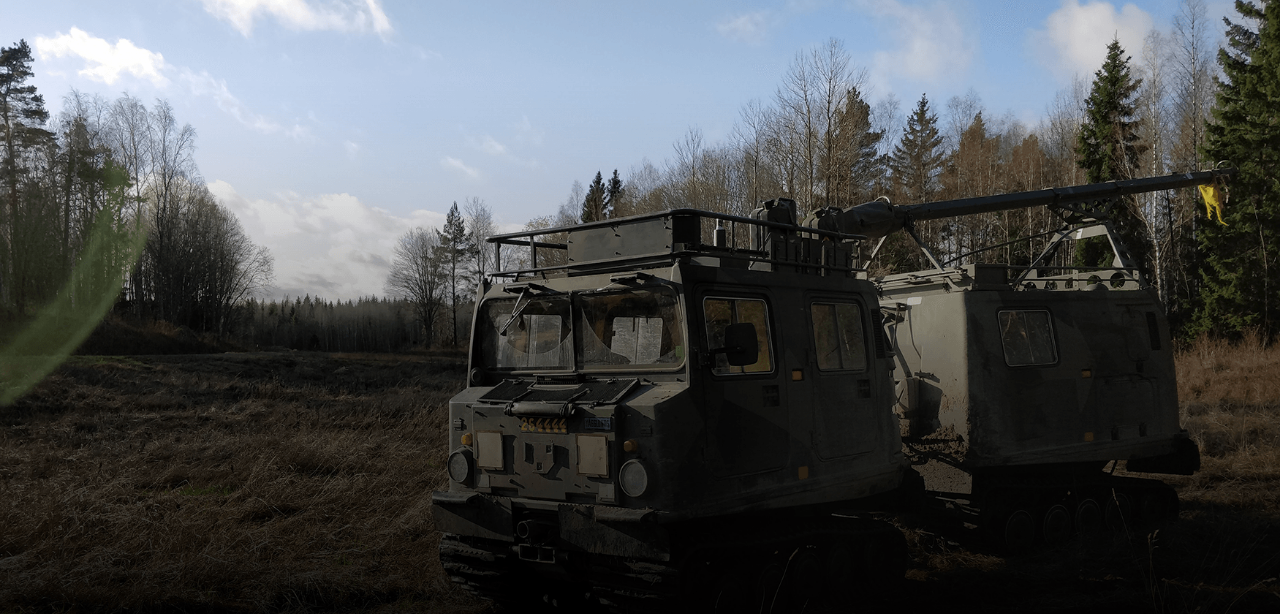
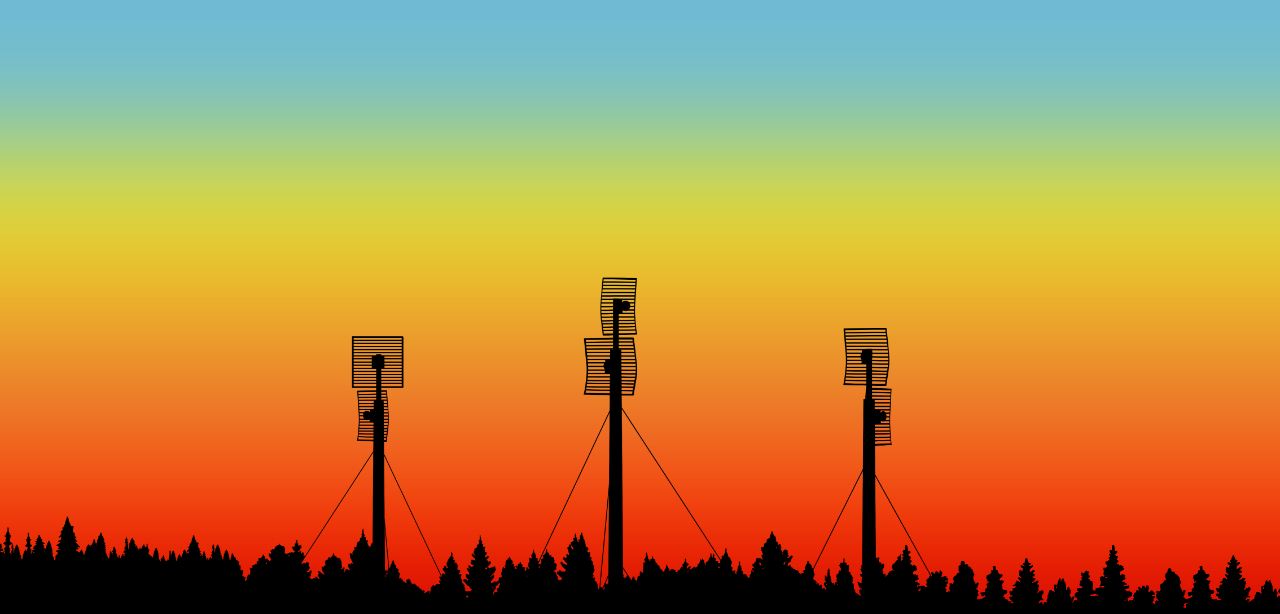
Before and after one commit to Jonatan0101/BTTE, a plain HTML site: page index.html in a window 1280 px wide. Shown: the top 614 px of the page. Drawn offline with Linux system fonts and the light colour scheme.

Commit message:
update background

```diff
--- a/style.css
+++ b/style.css
@@ -22,7 +22,7 @@ html{
     align-content:flex-start;
     justify-content: center;
     height: 100vh;
-    background-image: url('media/bv-back.png');
+    background-image: url('media/BTTE1.png');
     background-repeat: no-repeat;
     background-size: cover;
     background-position: center;
```
Also changed, not shown: media/BTTE1.png (added), media/BTTE2.png (added).
